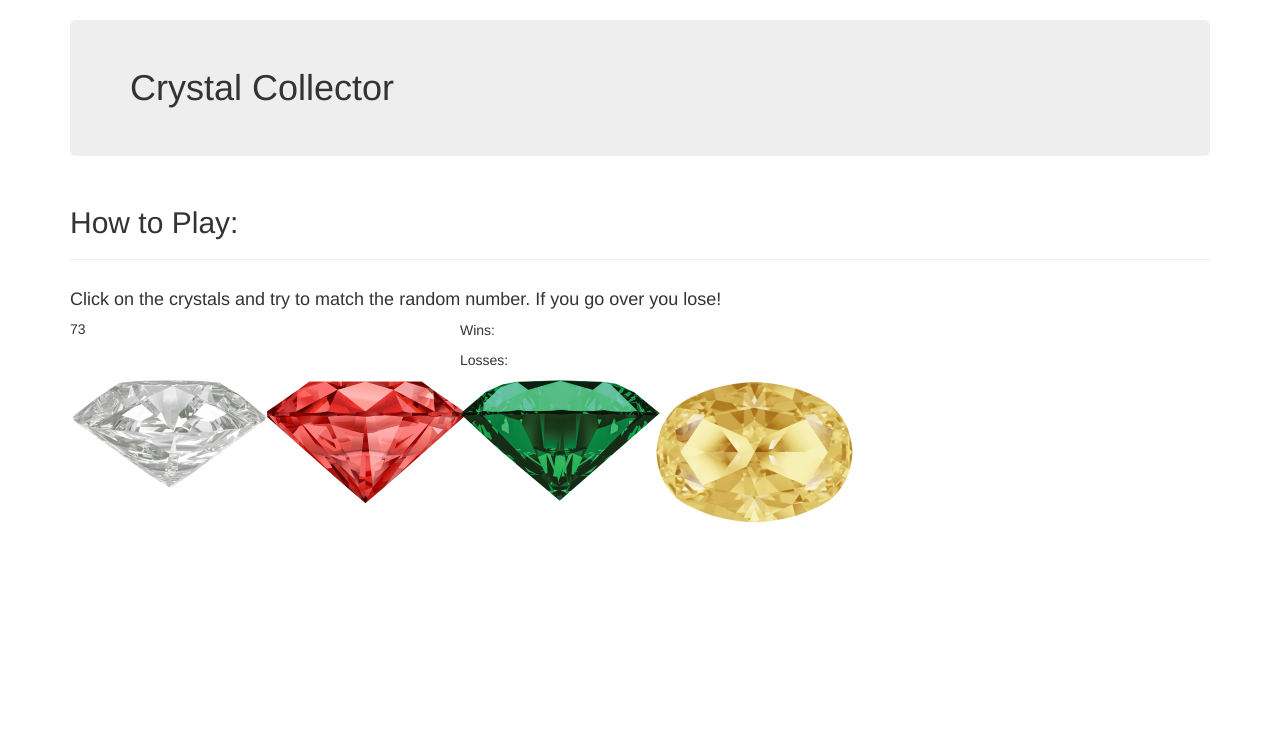
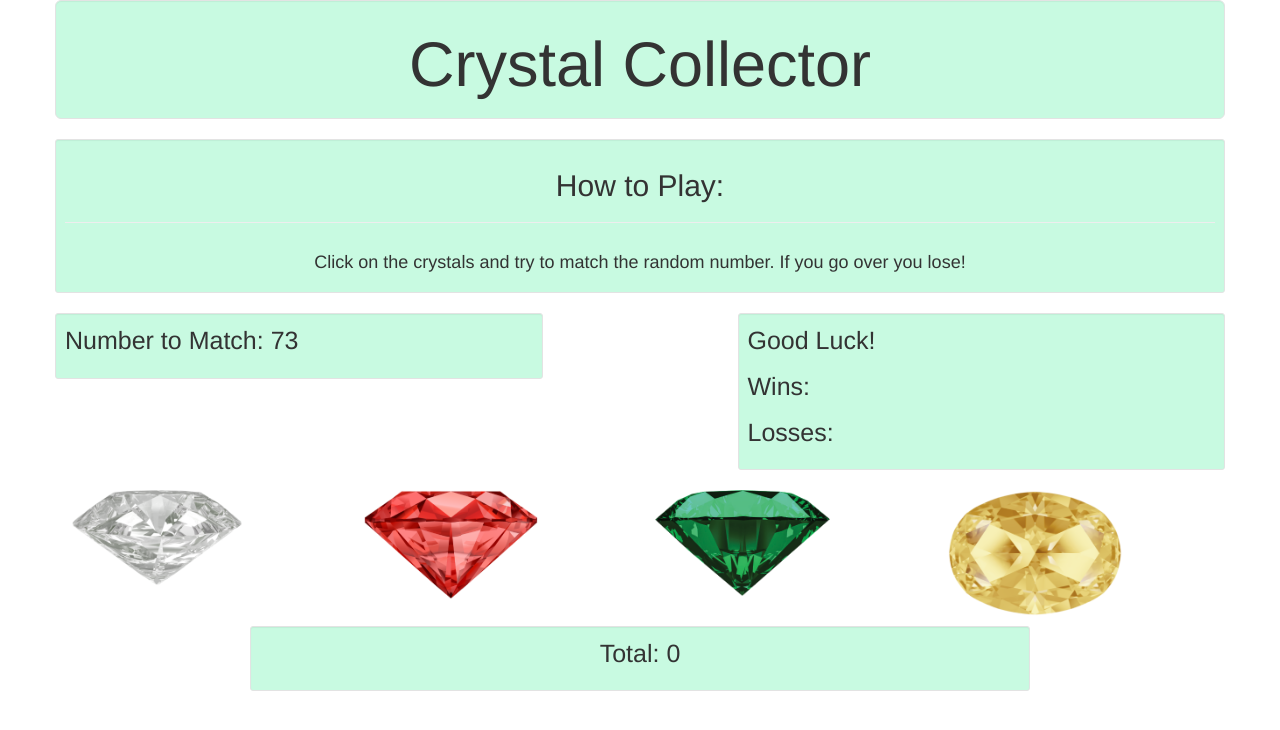
Before and after one commit to mtpetros/week-4-game, a PHP site: page / in a window 1280 px wide. Shown: the top 730 px of the page. Run offline with PHP 8.4, Linux system fonts and the light colour scheme; some libraries are stand-ins or nearby versions.

Commit message:
final commit hopefully

```diff
--- a/assets/css/style.css
+++ b/assets/css/style.css
@@ -1,3 +1,29 @@
+.jumbotron {
+    text-align: center;
+}
+
+.instructions {
+    text-align: center;
+}
+
+#random-number > p {
+    font-size: 25px;
+}
+
+#status, #wins, #losses {
+    font-size: 25px;
+}
+
 .crystal img {
-    width: 200px;
+    width: 175px;
+    margin-bottom: 10px;
 }
+
+#total > p {
+    text-align: center;
+    font-size: 25px;
+}
+
+.well {
+    background-color: rgb(200, 250, 225);
+}
--- a/assets/javascript/game.js
+++ b/assets/javascript/game.js
@@ -10,30 +10,31 @@ var emeraldVal = Math.floor((Math.random() * 12 ) + 1 );
 var topazVal = Math.floor((Math.random() * 12 ) + 1 );
 
 //This writes the randomNumber to the DOM
-$("#random-number").html(randomNumber);
+$("#random-number").html("<p>Number to Match: " + randomNumber + "</p>");
+$("#status").html("<p>Good Luck!</p>");
 
 //What happens when you click the crystals?
 $("#diamond").click(function() {
   total+=diamondVal;
-  $("#total").html("<p>" + total + "</p>");
+  $("#total").html("<p>Total: " + total + "</p>");
   result();
 });
 
 $("#ruby").click(function() {
   total+=rubyVal;
-  $("#total").html("<p>" + total + "</p>");
+  $("#total").html("<p>Total: " + total + "</p>");
   result();
 });
 
 $("#emerald").click(function() {
   total+=emeraldVal;
-  $("#total").html("<p>" + total + "</p>");
+  $("#total").html("<p>Total: " + total + "</p>");
   result();
 });
 
 $("#topaz").click(function() {
   total+=topazVal;
-  $("#total").html("<p>" + total + "</p>");
+  $("#total").html("<p>Total: " + total + "</p>");
   result();
 });
 
@@ -60,7 +61,6 @@ function reset() {
   rubyVal = Math.floor((Math.random() * 12 ) + 1 );
   emeraldVal = Math.floor((Math.random() * 12 ) + 1 );
   topazVal = Math.floor((Math.random() * 12 ) + 1 );
-  $("#random-number").html(randomNumber);
-  $("#total").html("");
-  //$("#status").html("");
+  $("#random-number").html("<p>Number to Match: " + randomNumber + "</p>");
+  $("#total").html("<p>Total: 0</p>");
 }
--- a/index.html
+++ b/index.html
@@ -10,10 +10,14 @@
   <body>
 
   <div class="container">
-    <h1 class="jumbotron">Crystal Collector</h1>
+    <div class="row">
+      <div class="jumbotron col-md-12 well well-sm">
+        <h1>Crystal Collector</h1>
+      </div>
+    </div>
   </div>
 
-  <div class="instructions container">
+  <div class="instructions container well well-sm">
     <div class="row">
       <div class="col-md-12">
         <h2>How to Play:</h2>
@@ -29,11 +33,12 @@
 
   <div class="game-area container">
     <div class="row">
-      <div id="random-number" class="col-md-4">
+      <div id="random-number" class="col-md-5 well well-sm">
       </div>
-      <div class="col-md-4">
+      <div class="col-md-5 col-md-offset-2 well well-sm">
         <div class="row">
           <div id="status" class="col-md-12">
+            <p></p>
           </div>
         </div>
         <div class="row">
@@ -44,22 +49,23 @@
         </div>
       </div>
     </div>
-    <div class="row">
+    <div class="row crystal-container">
       <div class="crystal col-md-2">
         <img src="assets/images/diamond.png" id="diamond">
       </div>
-      <div class="crystal col-md-2">
+      <div class="crystal col-md-2 col-md-offset-1">
         <img src="assets/images/ruby.png" id="ruby">
       </div>
-      <div class="crystal col-md-2">
+      <div class="crystal col-md-2 col-md-offset-1">
         <img src="assets/images/emerald.png" id="emerald">
       </div>
-      <div class="crystal col-md-2">
+      <div class="crystal col-md-2 col-md-offset-1">
         <img src="assets/images/topaz.png"  id="topaz">
       </div>
     </div>
     <div class="row">
-      <div id="total" class="col-md-8">
+      <div id="total" class="col-md-8 col-md-offset-2 well well-sm">
+        <p>Total: 0</p>
       </div>
     </div>
   </div>
```
